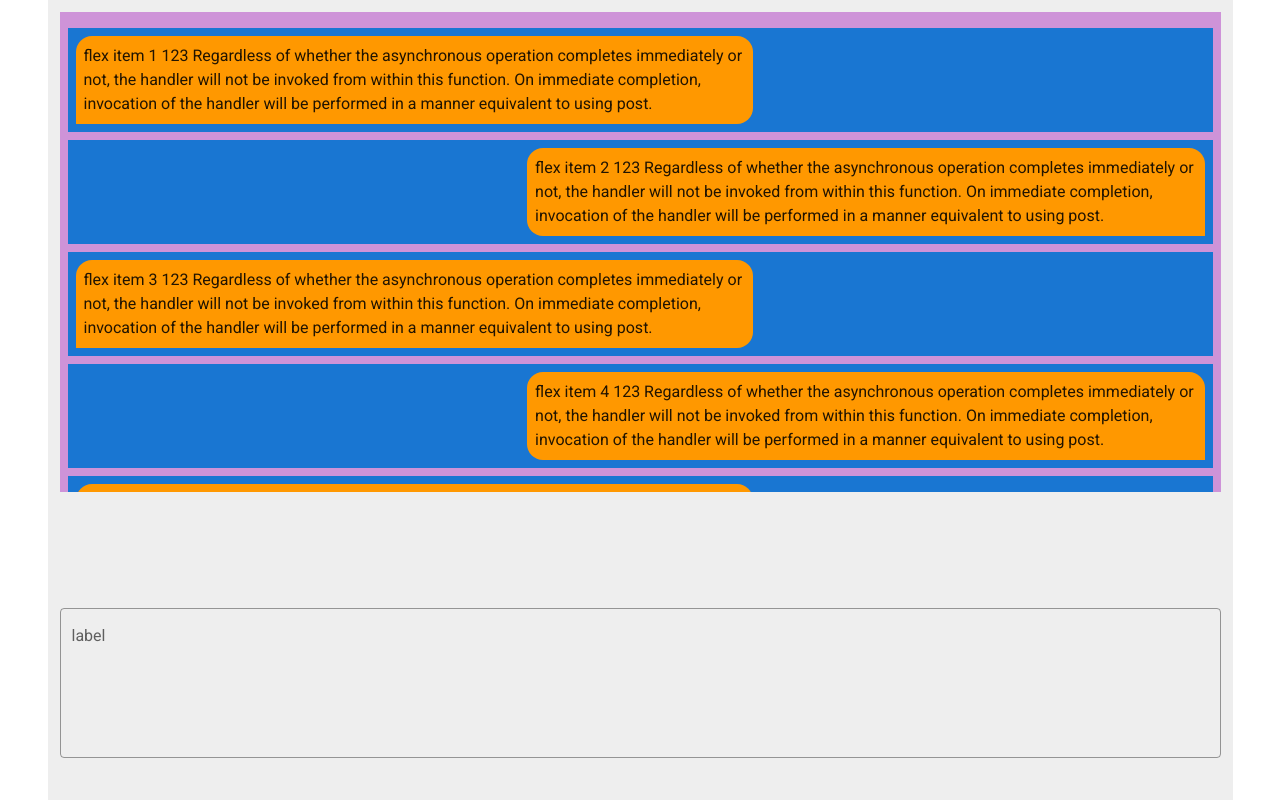
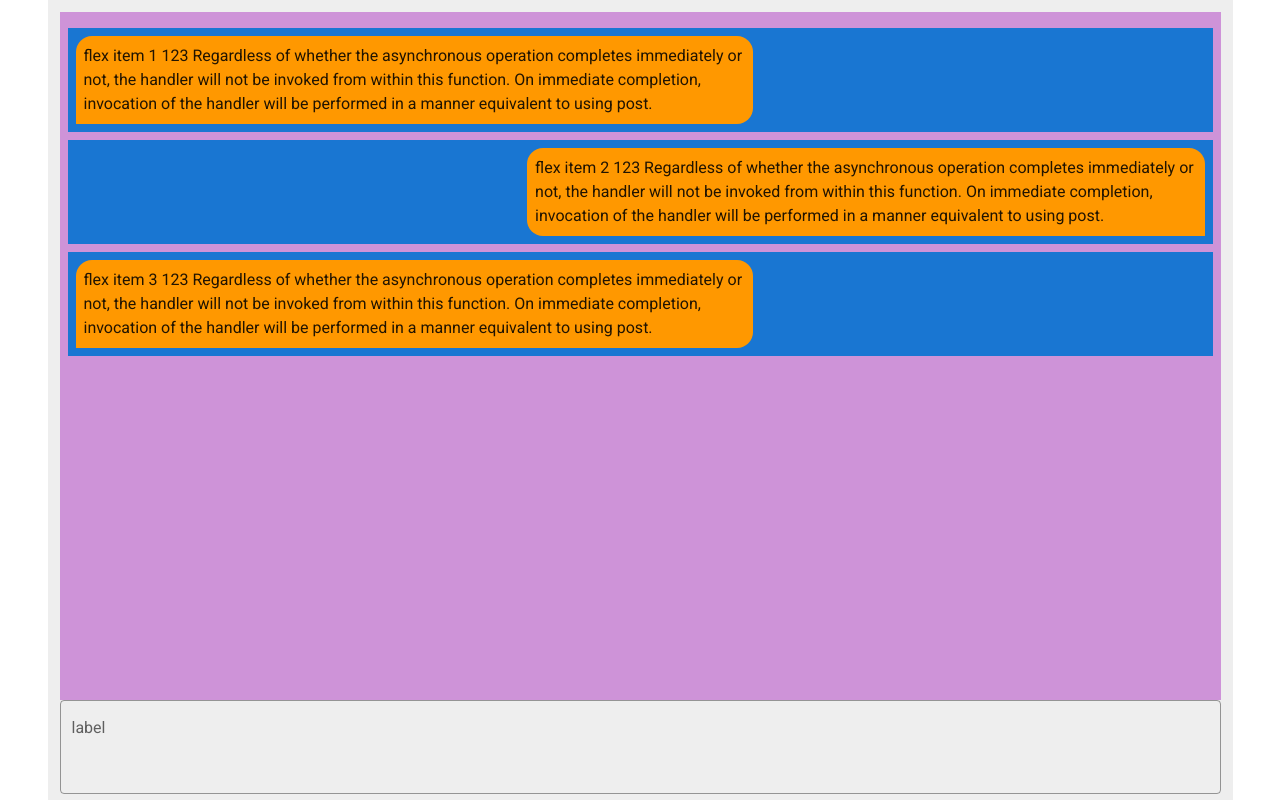
Before and after one commit to lylhw13/local-share, a Vue app in the folder message_window/: page /#/ in a window 1280 px wide. Built offline with nearby package versions, Linux system fonts and the light colour scheme.

Commit message:
finish the fill content scorll window

```diff
--- a/message_window/src/components/MainWindow.vue
+++ b/message_window/src/components/MainWindow.vue
@@ -43,10 +43,10 @@
         </v-card> -->
   <v-container fill-height class="grey lighten-3" flex>
     <div id="main">
-      <div id="message-content" >
+      <div id="message-content" v-bind:style="messageCon">
         <v-list full-height color="purple lighten-3" class="scrollable">
           <div
-            v-for="n in 10"
+            v-for="n in 3"
             :key="n"
             outlined
             class="primary pa-2 ma-2 d-flex flex-row"
@@ -95,10 +95,10 @@
       </div>
       <div>
         <v-textarea id="input"
-          backgroud-color="light-blue"
-          color="black"
+          backgroud-color="blue"
+          color="cyan"
           label="label"
-          rows="5"
+          rows="3"
           no-resize
           outlined
           md12
@@ -118,44 +118,52 @@
 export default {
   data() {
     return {
+      messageCon: {},
       message:
         " 123 Regardless of whether the asynchronous operation completes immediately or not, the handler will not be invoked from within this function. On immediate completion, invocation of the handler will be performed in a manner equivalent to using post.",
     };
   },
+  // macthHeight() {
+  //   let height = this.$refs.input.clientHeight;
+  //   console.log(this.macthHeight);
+  // }
+  // methods: {
+  //   matchHeight() {
+  //     var heightString = this.$refs.inputref.clientHeight + 'vh';
+  //    // var heightString = document.getElementById("input").offsetHeight;
+  //     // Vue.set(this.messageCon, 'height', heightString);
+  //     console.log(heightString);
+  //     return heightString;
+  //   }
+  // },
+  // mounted() {
+  //   this.matchHeight();
+  // },
 };
 </script>
 
-<style>
+<style scoped>
 .scrollable {
   overflow-y: auto;
-  height: 60vh;
+  height: calc(100vh - 7rem);
 }
 .v-container {
   background-color: bisque;
-  /* border-bottom-left-radius: ; */
   height: 100%;
   overflow: hidden;
 }
 #main {
   height: 100%;
-  max-height: 100%;
-  /* background-color: coral; */
   display: flex;
   flex-direction: column;
   align-items: stretch;
+  justify-content: space-between;
 }
 #message-content {
   background-color: dark;
   flex: 1;
-  /* overflow:hidden;
-  overflow-y: scroll; */
-  /* height: 60%; */
 }
-/* #input {
-    flex: 1 1 auto;
-    overflow-y: auto;
-    height: 0px;
-} */
+
 .v-row {
   height: 100%;
 }
@@ -168,7 +176,9 @@ export default {
 .v-card {
   width: 100%;
 }
-/* #message-box{
-    width: 50%;
-} */
+.v-textarea{
+  /* position: fixed;
+  bottom: 0; */
+  height: 7rem;
+}
 </style>
```
Also changed, not shown: 1 other file (tests, documents, lock files or other folders).
